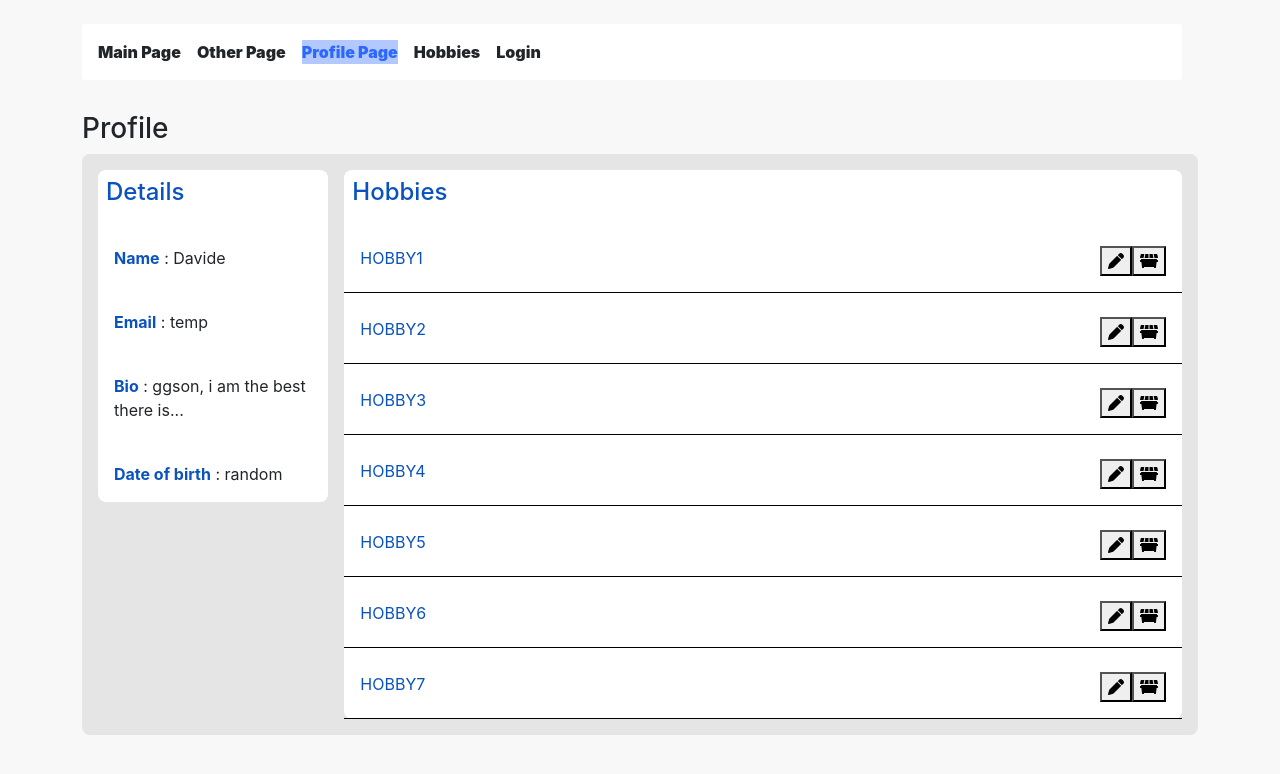
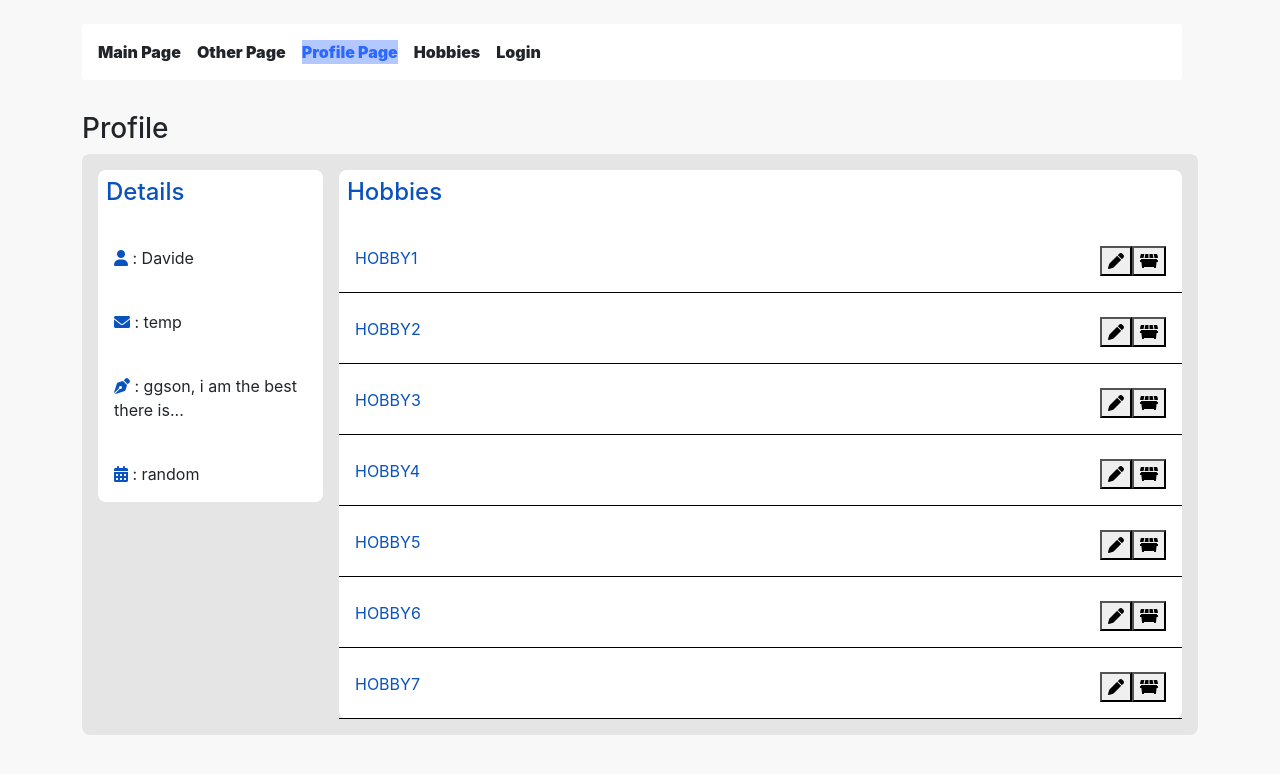
Before and after one commit to ECS639U-GROUP75/Web-CW3, a Vue app in the folder frontend/: page /profile in a window 1280 px wide. Shown: the top 774 px of the page. Built offline with nearby package versions, Linux system fonts and the light colour scheme.

Commit message:
added the comma SMH

```diff
--- a/frontend/src/pages/ProfilePage.vue
+++ b/frontend/src/pages/ProfilePage.vue
@@ -10,10 +10,10 @@
     <div>
       <div class="Table">
         <h4 class="blue-color">Details</h4>
-        <div class="Details-item"><b class="blue-color">Name</b> : {{name}}</div>
-        <div class="Details-item"><b class="blue-color">Email</b> : {{email}}</div>
-        <div class="Details-item"><b class="blue-color">Bio</b> : {{Bio}}</div>
-        <div class="Details-item"><b class="blue-color">Date of birth</b> : {{DOB}}</div>
+        <div class="Details-item"><b class="blue-color"><i class="fa-solid fa-user"></i></b> : {{name}}</div>
+        <div class="Details-item"><b class="blue-color"><i class="fa-solid fa-envelope"></i></b> : {{email}}</div>
+        <div class="Details-item"><b class="blue-color"><i class="fa-solid fa-pen-nib"></i></b> : {{Bio}}</div>
+        <div class="Details-item"><b class="blue-color"><i class="fa-solid fa-calendar-days"></i></b> : {{DOB}}</div>
       </div>
     </div>
     <div class="Table full-width-table">
```
Also changed, not shown: 1 other file (tests, documents, lock files or other folders).
